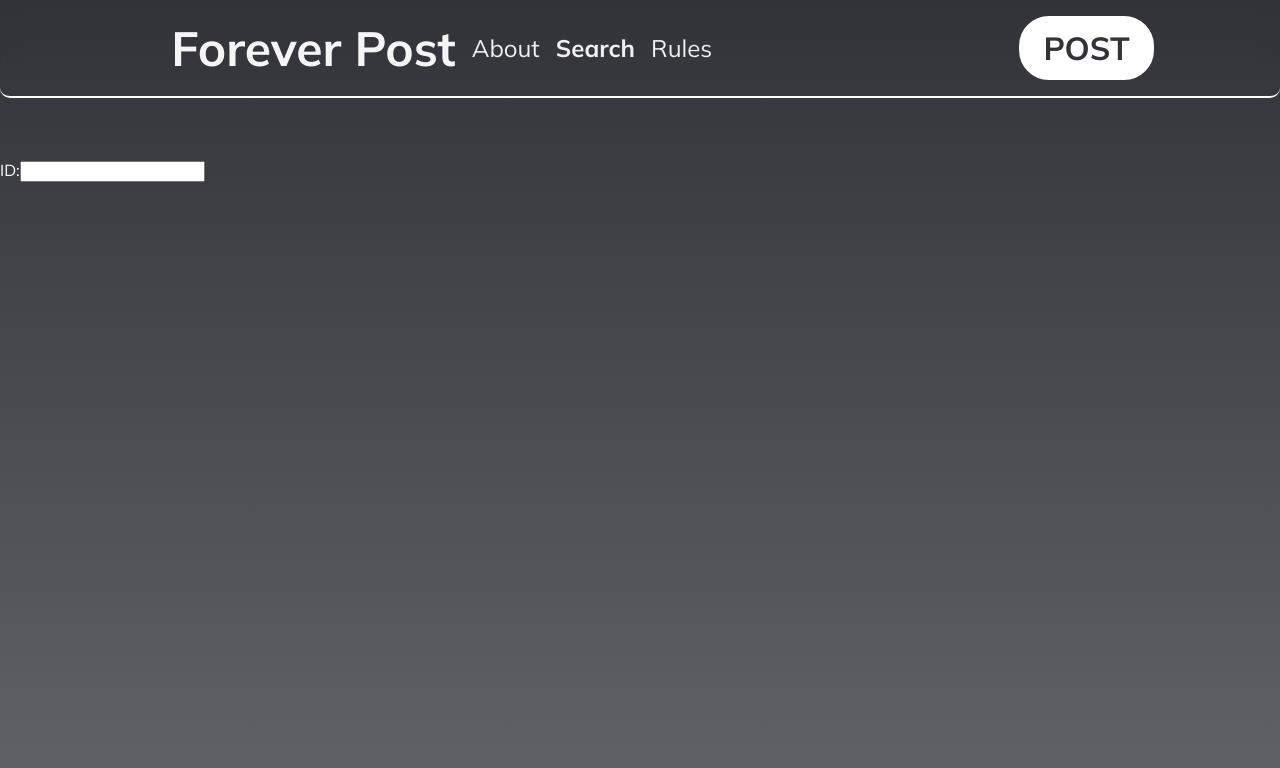
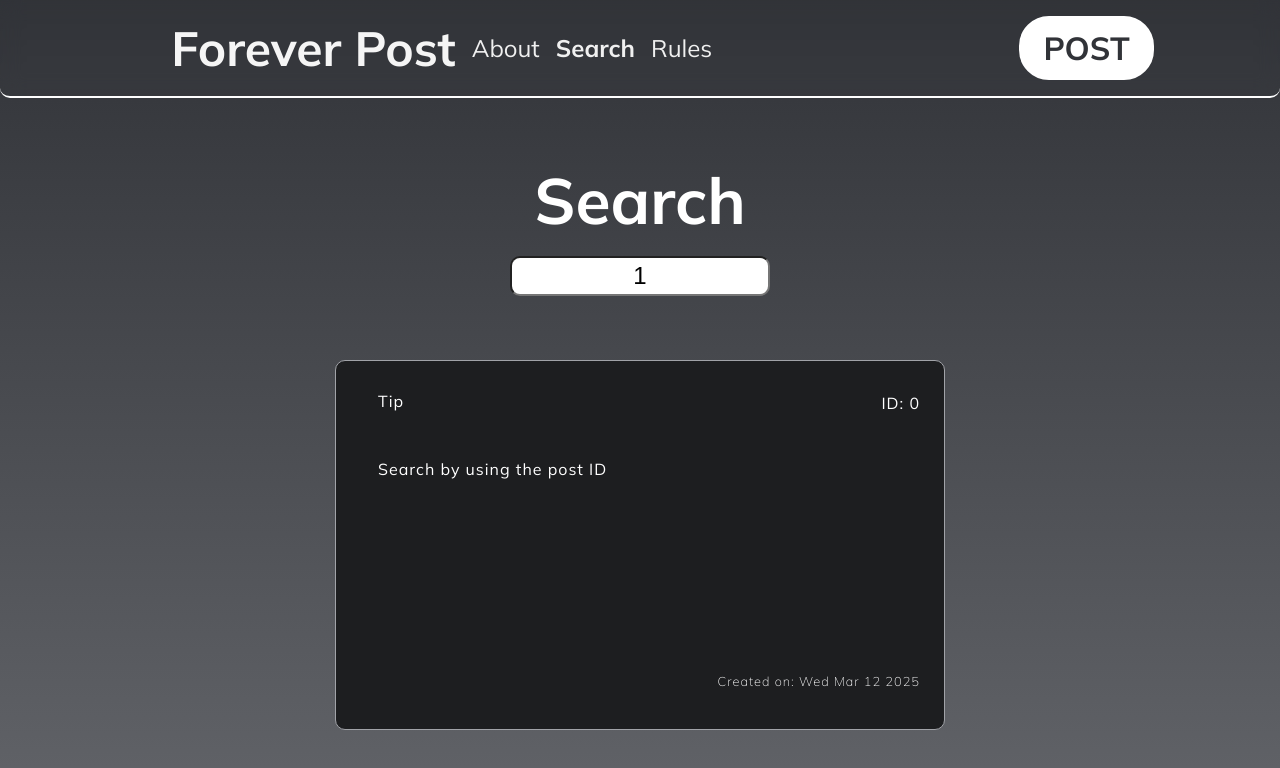
Before and after one commit to OtherLinux/ForeverPost, an Angular app: page /search in a window 1280 px wide. Shown: the top 768 px of the page. Built offline with nearby package versions, Linux system fonts and the light colour scheme.

Commit message:
Added search function

```diff
--- a/src/app/Pages/posts/Components/post/post.component.css
+++ b/src/app/Pages/posts/Components/post/post.component.css
@@ -94,9 +94,10 @@
   .Post {
     margin: 0;
     width: 75%;
+    align-self: center;
     article {
-      align-items: flex-start;
-      justify-content: flex-start;
+      align-items: center;
+      justify-content: center;
       flex-direction: column;
       span {
         font-size: .9rem !important;
--- a/src/app/Pages/search/search.component.css
+++ b/src/app/Pages/search/search.component.css
@@ -0,0 +1,27 @@
+#SearchHolder {
+  display: flex;
+  flex-direction: column;
+  align-items: center;
+
+  form {
+    display: flex;
+    gap: 1rem;
+    flex-direction: column;
+    align-items: center;
+    width: 100%;
+
+    label {
+      font-size: 4rem;
+      font-weight: bold;
+    }
+
+    #SearchID {
+      font-size: 1.5rem;
+      border-radius: 10px;
+      width: 10%;
+      text-align: center;
+      outline: none;
+      padding: 0.25rem 4rem 0.25rem 4rem;
+    }
+  }
+}
--- a/src/app/Pages/search/search.component.html
+++ b/src/app/Pages/search/search.component.html
@@ -1,4 +1,8 @@
-<form>
-  <label for="SearchID">ID:</label>
-  <input id="SearchID" >
-</form>
+<div id="SearchHolder">
+  <form [formGroup]="searchForm" (ngSubmit)="onSubmit()">
+    <label for="SearchID" >Search</label>
+    <input formControlName="searchId" id="SearchID">
+  </form>
+
+  <app-post style="margin-top: 3rem" [postData]="this.posts.found_post"></app-post>
+</div>
--- a/src/app/Pages/search/search.component.ts
+++ b/src/app/Pages/search/search.component.ts
@@ -1,15 +1,38 @@
-import { Component } from '@angular/core';
-import { PostService} from '../../postings/post.service';
-import {ReactiveFormsModule} from '@angular/forms';
+import {Component, inject, Input} from '@angular/core';
+import {PostService} from '../../postings/post.service';
+import {FormControl, FormGroup, FormsModule, ReactiveFormsModule, Validators} from '@angular/forms';
+import {PostData} from '../../post-data';
+import {PostComponent} from '../posts/Components/post/post.component';
 
 @Component({
   selector: 'app-search',
   imports: [
-    ReactiveFormsModule
+    ReactiveFormsModule,
+    FormsModule,
+    PostComponent
   ],
   templateUrl: './search.component.html',
   styleUrl: './search.component.css'
 })
 export class SearchComponent {
+  public posts = inject(PostService);
 
+  searchForm = new FormGroup({
+    searchId: new FormControl(1, Validators.required),
+  });
+
+  onSubmit() {
+    if (!isNaN(Number(this.searchForm.value.searchId))) {
+      this.posts.findPost(<number>this.searchForm.value.searchId)
+    }
+  }
+
+  isExpanded = false;
+  holders = 0;
+
+  onFormInteraction(add: number) {
+    this.holders += add;
+    this.isExpanded = this.holders > 0;
+    this.isExpanded = false;
+  };
 }
--- a/src/app/postings/post.service.ts
+++ b/src/app/postings/post.service.ts
@@ -13,8 +13,15 @@ export class PostService {
   private newestid: number = 0;
   private fetching = false;
   private updating = false;
-  private backendUrl = 'https://api.cuprum.uk/api/';
+  private backendUrl = 'http://127.0.0.1:8000/api/';
   public posts: PostData[] = []
+  public found_post: PostData = {
+    id: 0,
+    creationDate: new Date(),
+    nsfw: false,
+    message: "Search by using the post ID",
+    displayName: "Tip"
+  }
 
   private convertDatabaseType(DTO: PostDataDTO): PostData { //converts the database format into the format used in the apllication
     let nsfw = false
@@ -36,7 +43,7 @@ export class PostService {
       return;
     }
     this.fetching = true;
-    const data = this.http.get<PostDataDTO[]>(this.backendUrl+'from/' + this.bottompostid + '/to/' + (this.bottompostid - 10), {}
+    const data = this.http.get<PostDataDTO[]>(this.backendUrl + 'from/' + this.bottompostid + '/to/' + (this.bottompostid - 10), {}
     )
     data.subscribe(res => {
       this.fetching = false;
@@ -57,7 +64,7 @@ export class PostService {
     }
     console.log(`Updating...`);
     this.updating = true;
-    const data = this.http.get<PostDataDTO[]>(this.backendUrl+'from/' + (this.newestid + 10) + '/to/' + (this.newestid+1), {}
+    const data = this.http.get<PostDataDTO[]>(this.backendUrl + 'from/' + (this.newestid + 10) + '/to/' + (this.newestid + 1), {}
     )
     data.subscribe(res => {
       this.updating = false;
@@ -74,7 +81,7 @@ export class PostService {
   }
 
   async getNewestPosts(): Promise<void> {
-    const data = this.http.get<PostDataDTO[]>(this.backendUrl+'getnewestposts', {})
+    const data = this.http.get<PostDataDTO[]>(this.backendUrl + 'getnewestposts', {})
       .subscribe(res => {
         this.bottompostid = res[0].highest_id - 11;
         this.newestid = res[0].highest_id;
@@ -82,14 +89,22 @@ export class PostService {
           this.posts.push(this.convertDatabaseType(post));
         }
       });
-    setInterval(()=>{
+    setInterval(() => {
       this.updatePosts()
-    },3000)
+    }, 3000)
   }
 
+  async findPost(postId: number): Promise<void> {
+    const data = this.http.get<PostDataDTO>(this.backendUrl + 'search/' + postId, {})
+      .subscribe(res => {
+        if (res !== null) {
+          this.found_post = this.convertDatabaseType(res)
+        }
+      });
+  }
 
   async sendPost(post: PostData) {
-    this.http.post(this.backendUrl+'post', post).subscribe();
+    this.http.post(this.backendUrl + 'post', post).subscribe();
   };
 
   constructor() {
```
